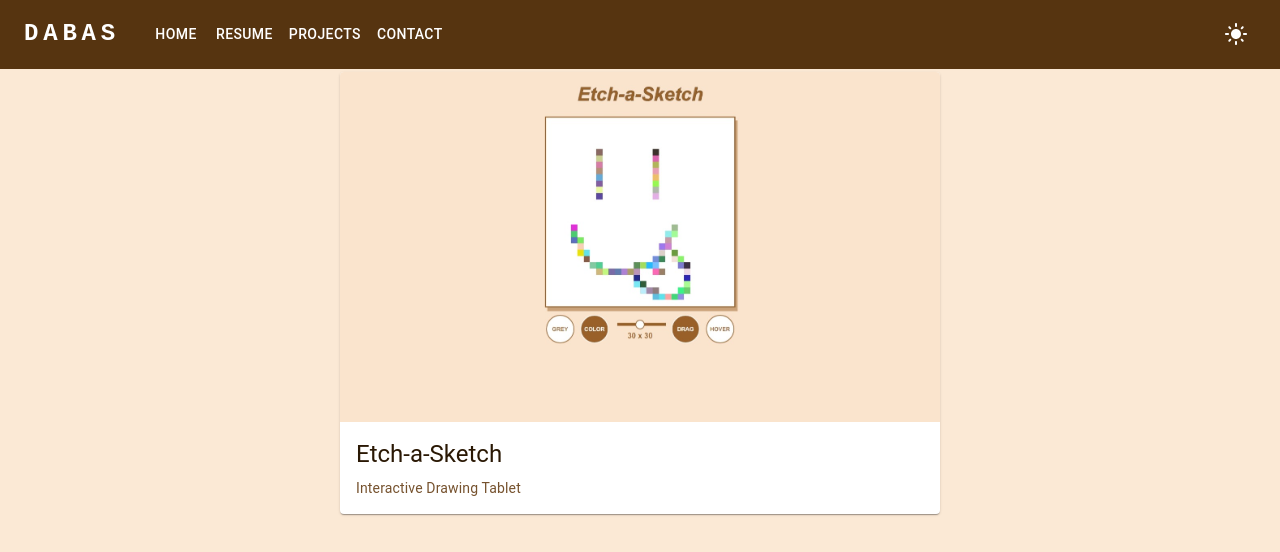
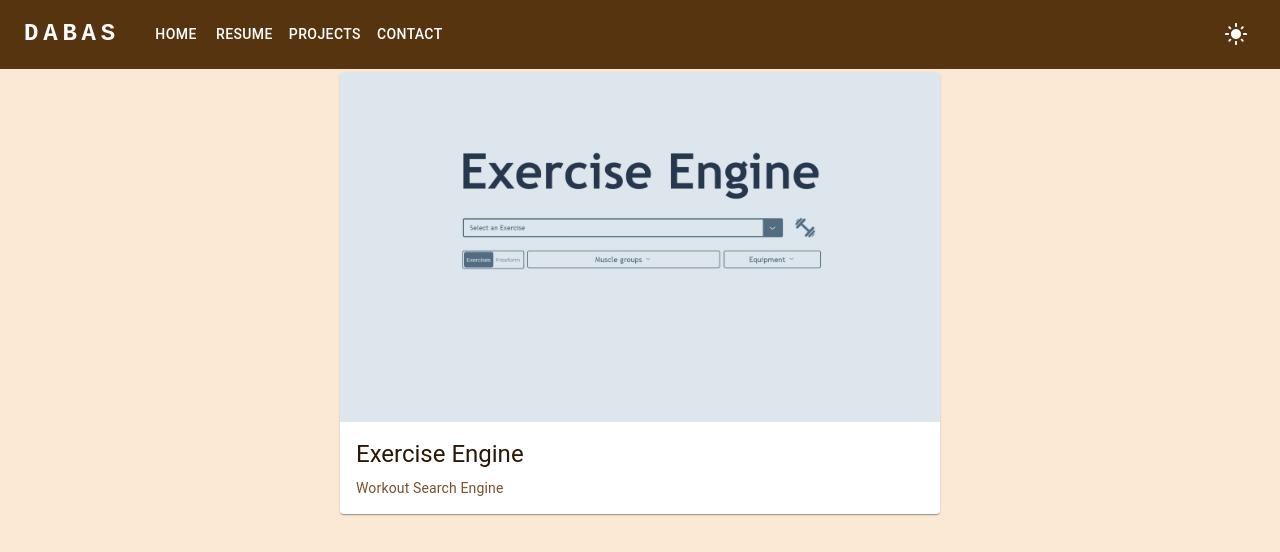
Before and after one commit to sharanyadabas/portfolio, a React (Create React App) app: page /projects in a window 1280 px wide. Shown: the top 552 px of the page. Built offline with nearby package versions, Linux system fonts and the light colour scheme.

Commit message:
Finished animations for projects page

```diff
--- a/src/pages/projects.jsx
+++ b/src/pages/projects.jsx
@@ -4,6 +4,7 @@ import ProjectCard from "../components/ProjectCard";
 import ThemeBox from "../components/ThemeBox";
 import Stack from "@mui/material/Stack";
 import IconButton from "@mui/material/IconButton";
+import { motion } from "framer-motion";
 
 import KeyboardArrowLeftIcon from "@mui/icons-material/KeyboardArrowLeft";
 import KeyboardArrowRightIcon from "@mui/icons-material/KeyboardArrowRight";
@@ -51,10 +52,37 @@ const allProjects = [
   ExtraProject2,
 ];
 
+const mainCardVariants = {
+  hidden: { opacity: 0, x: 50 },
+  visible: { opacity: 1, x: 0 },
+  exit: { opacity: 0, x: -100 },
+};
+
+const smallCardVariants = {
+  // Enter from the right
+  enter: (direction) => ({
+    x: direction > 0 ? 100 : -100, // Enter from left or right based on direction
+    opacity: 0,
+  }),
+  // Center position with full opacity
+  center: {
+    zIndex: 1,
+    x: 0,
+    opacity: 1,
+  },
+  // Exit to the left
+  exit: (direction) => ({
+    zIndex: 0,
+    x: direction < 0 ? 100 : -100, // Exit to left or right based on direction
+    opacity: 0,
+  }),
+};
+
 function Projects() {
   const [pointers, setPointers] = React.useState({ left: 0, right: 3 });
   const [projects, setProjects] = React.useState([]);
-  const [mainCard, setMainCard] = React.useState(allProjects[1]);
+  const [mainCard, setMainCard] = React.useState(allProjects[0]);
+  const [direction, setDirection] = React.useState(0);
 
   const sliceWrap = (array, start, end) => {
     if (start <= end) {
@@ -82,6 +110,7 @@ function Projects() {
     const leftPointer = (pointers.left + 1) % allProjects.length;
     const rightPointer = (pointers.right + 1) % allProjects.length;
     setPointers({ left: leftPointer, right: rightPointer });
+    setDirection(1);
   };
   const shiftProjectsLeft = () => {
     const leftPointer =
@@ -89,6 +118,7 @@ function Projects() {
     const rightPointer =
       pointers.right === 0 ? allProjects.length - 1 : pointers.right - 1;
     setPointers({ left: leftPointer, right: rightPointer });
+    setDirection(-1);
   };
 
   return (
@@ -103,7 +133,16 @@ function Projects() {
         gap="5vh"
       >
         <Stack direction="row" alignItems="center" gap="3vw">
+          <motion.div
+            key={mainCard.title}
+            variants={mainCardVariants}
+            initial="hidden"
+            animate="visible"
+            exit="exit"
+            transition={{ type: "spring", stiffness: 30, damping: 10 }}
+          >
             <MainProjectCard {...mainCard} />
+          </motion.div>
         </Stack>
         <Stack direction="row" spacing={7} alignItems="center">
           <IconButton
@@ -113,13 +152,22 @@ function Projects() {
           >
             <KeyboardArrowLeftIcon sx={{ fontSize: 70 }} />
           </IconButton>
-
-          {projects.map((project) => (
+          {projects.map((project, index) => (
+            <motion.div
+              key={index + project.title}
+              custom={direction}
+              variants={smallCardVariants}
+              initial="enter"
+              animate="center"
+              exit="exit"
+              transition={{ type: "spring", stiffness: 60, damping: 10 }}
+            >
               <ProjectCard
                 key={project.title}
                 {...project}
                 onClick={() => changeMainCard(project)}
               />
+            </motion.div>
           ))}
           <IconButton
             color="inherit"
```
Lines whose indentation alone changed are shown as unchanged.
